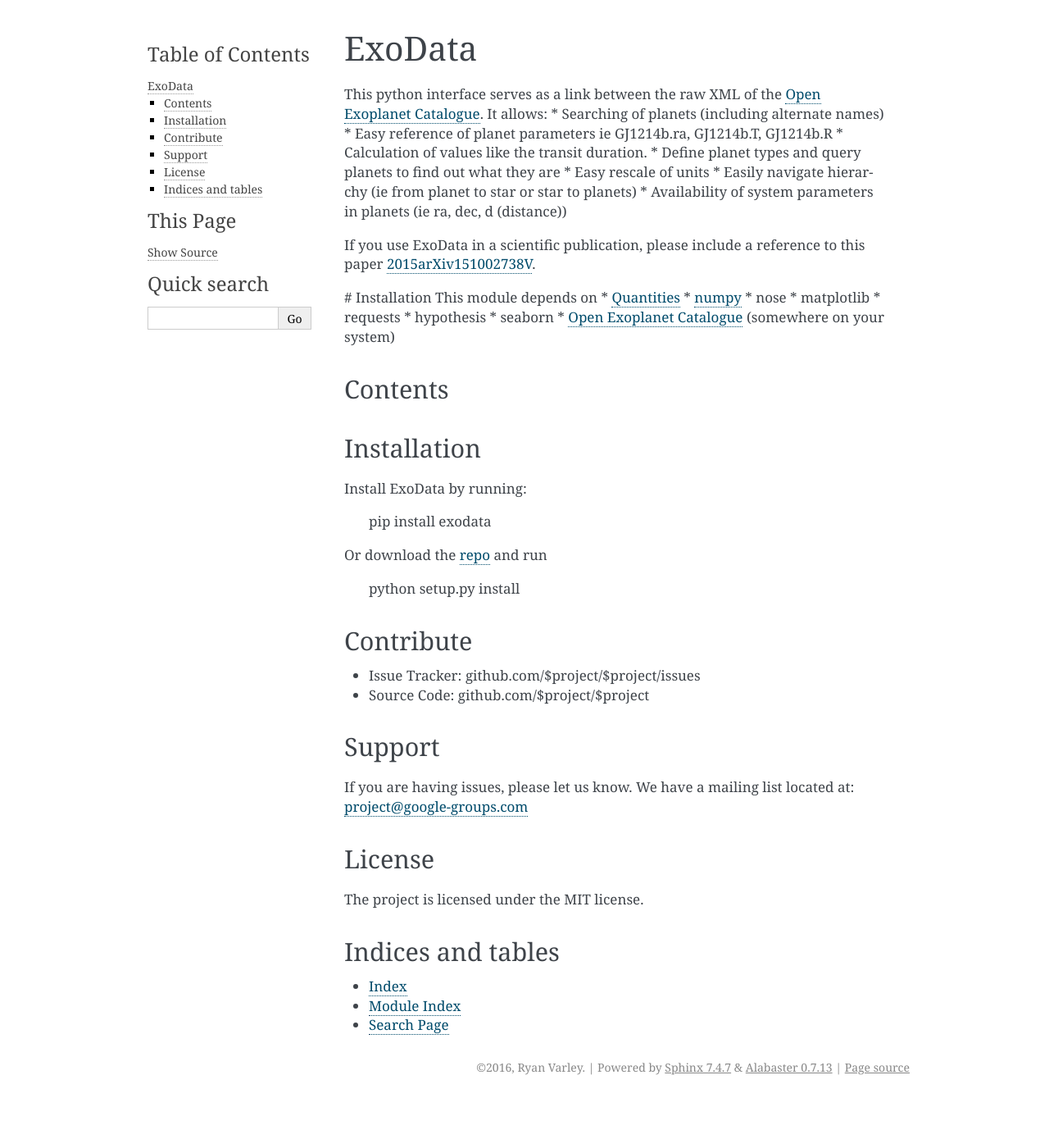
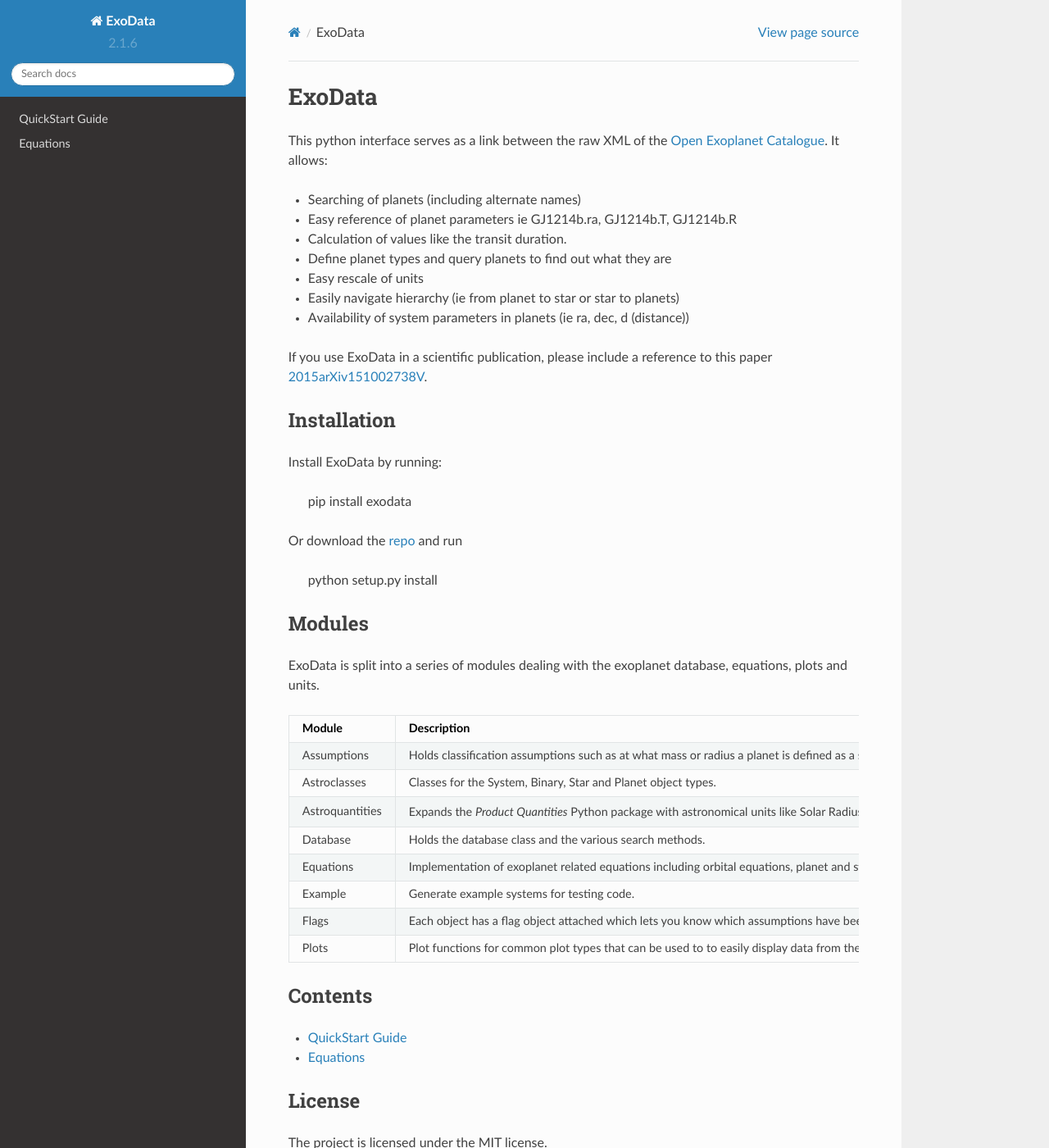
Before and after one commit to ryanvarley/ExoData, a Sphinx documentation site: the page built from docs/index.rst, in a window 1280 px wide and 1400 px high. Shown: the whole window at 82% size. Built offline with Sphinx 7.4.7 and the Read the Docs theme 2.0.0, drawn with Linux system fonts in a browser that asks for light colours; some of the changed text lies outside the part shown.

Commit message:
doc updates to eqn module

```diff
--- a/docs/conf.py
+++ b/docs/conf.py
@@ -16,9 +16,9 @@
 # add these directories to sys.path here. If the directory is relative to the
 # documentation root, use os.path.abspath to make it absolute, like shown here.
 #
-# import os
-# import sys
-# sys.path.insert(0, os.path.abspath('.'))
+import os
+import sys
+sys.path.insert(0, os.path.abspath('../'))
 
 # -- General configuration ------------------------------------------------
 
@@ -126,7 +126,7 @@ todo_include_todos = True
 # The theme to use for HTML and HTML Help pages.  See the documentation for
 # a list of builtin themes.
 #
-html_theme = 'alabaster'
+html_theme = 'sphinx_rtd_theme'
 
 # Theme options are theme-specific and customize the look and feel of a theme
 # further.  For a list of options available for each theme, see the
--- /dev/null
+++ b/docs/equations.rst
@@ -0,0 +1,5 @@
+Equations
+=========
+
+.. automodule:: exodata.equations
+   :members:
--- a/docs/index.rst
+++ b/docs/index.rst
@@ -2,6 +2,7 @@ ExoData
 =======
 
 This python interface serves as a link between the raw XML of the `Open Exoplanet Catalogue <https://github.com/OpenExoplanetCatalogue/open_exoplanet_catalogue>`_. It allows:
+
 * Searching of planets (including alternate names)
 * Easy reference of planet parameters ie GJ1214b.ra, GJ1214b.T, GJ1214b.R
 * Calculation of values like the transit duration.
@@ -10,24 +11,8 @@ This python interface serves as a link between the raw XML of the `Open Exoplane
 * Easily navigate hierarchy (ie from planet to star or star to planets)
 * Availability of system parameters in planets (ie ra, dec, d (distance))
 
-If you use ExoData in a scientific publication, please include a reference to this paper `2015arXiv151002738V <http://arxiv.org/abs/1510.02738>`_.
-
-# Installation
-This module depends on
-* `Quantities <https://github.com/python-quantities/python-quantities>`_
-* `numpy <http://www.numpy.org/>`_
-* nose
-* matplotlib
-* requests
-* hypothesis
-* seaborn
-* `Open Exoplanet Catalogue <https://github.com/OpenExoplanetCatalogue/open_exoplanet_catalogue>`_ (somewhere on your system)
-
-Contents
---------
-
-.. toctree::
-   :maxdepth: 2
+If you use ExoData in a scientific publication, please include a reference to
+this paper `2015arXiv151002738V <http://arxiv.org/abs/1510.02738>`_.
 
 Installation
 ------------
@@ -40,17 +25,41 @@ Or download the `repo <https://github.com/ryanvarley/ExoData>`_ and run
 
 	python setup.py install
 
-Contribute
-----------
 
-- Issue Tracker: github.com/$project/$project/issues
-- Source Code: github.com/$project/$project
+Modules
+-------
+ExoData is split into a series of modules dealing with the exoplanet database,
+equations, plots and units.
 
-Support
--------
++-----------------+-----------------------------------------------------------------------------------------------------------------------------------------------------+
+| Module          | Description                                                                                                                                         |
++=================+=====================================================================================================================================================+
+| Assumptions     | Holds classification assumptions such as at what mass or radius a planet is defined as a super-Earth.                                               |
++-----------------+-----------------------------------------------------------------------------------------------------------------------------------------------------+
+| Astroclasses    | Classes for the System, Binary, Star and Planet object types.                                                                                       |
++-----------------+-----------------------------------------------------------------------------------------------------------------------------------------------------+
+| Astroquantities | Expands the *Product Quantities* Python package with astronomical units like Solar Radius and compound units such as :math:`g/cm^3`.                |
++-----------------+-----------------------------------------------------------------------------------------------------------------------------------------------------+
+| Database        | Holds the database class and the various search methods.                                                                                            |
++-----------------+-----------------------------------------------------------------------------------------------------------------------------------------------------+
+| Equations       | Implementation of exoplanet related equations including orbital equations, planet and star characterisations and estimations.                       |
++-----------------+-----------------------------------------------------------------------------------------------------------------------------------------------------+
+| Example         | Generate example systems for testing code.                                                                                                          |
++-----------------+-----------------------------------------------------------------------------------------------------------------------------------------------------+
+| Flags           | Each object has a flag object attached which lets you know which assumptions have been made such as "calculated temperature".                       |
++-----------------+-----------------------------------------------------------------------------------------------------------------------------------------------------+
+| Plots           | Plot functions for common plot types that can be used to to easily display data from the catalogue.                                                 |
++-----------------+-----------------------------------------------------------------------------------------------------------------------------------------------------+
 
-If you are having issues, please let us know.
-We have a mailing list located at: project@google-groups.com
+Contents
+--------
+
+.. toctree::
+   :maxdepth: 2
+
+   quickstart
+   equations
+
 
 License
 -------
--- /dev/null
+++ b/docs/quickstart.rst
@@ -0,0 +1,4 @@
+QuickStart Guide
+================
+
+Info from readme here
```
Also changed, not shown: readme.md (+2 -0 lines), 2 other files.
